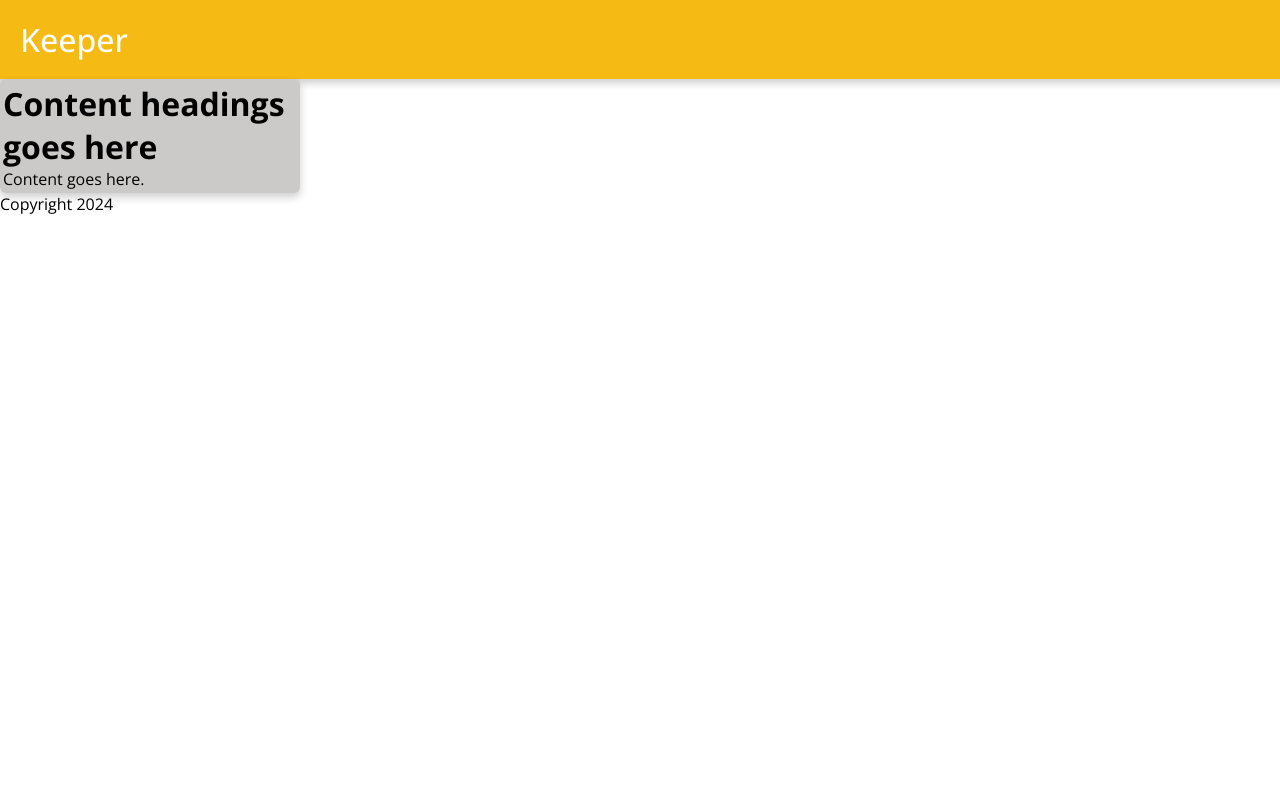
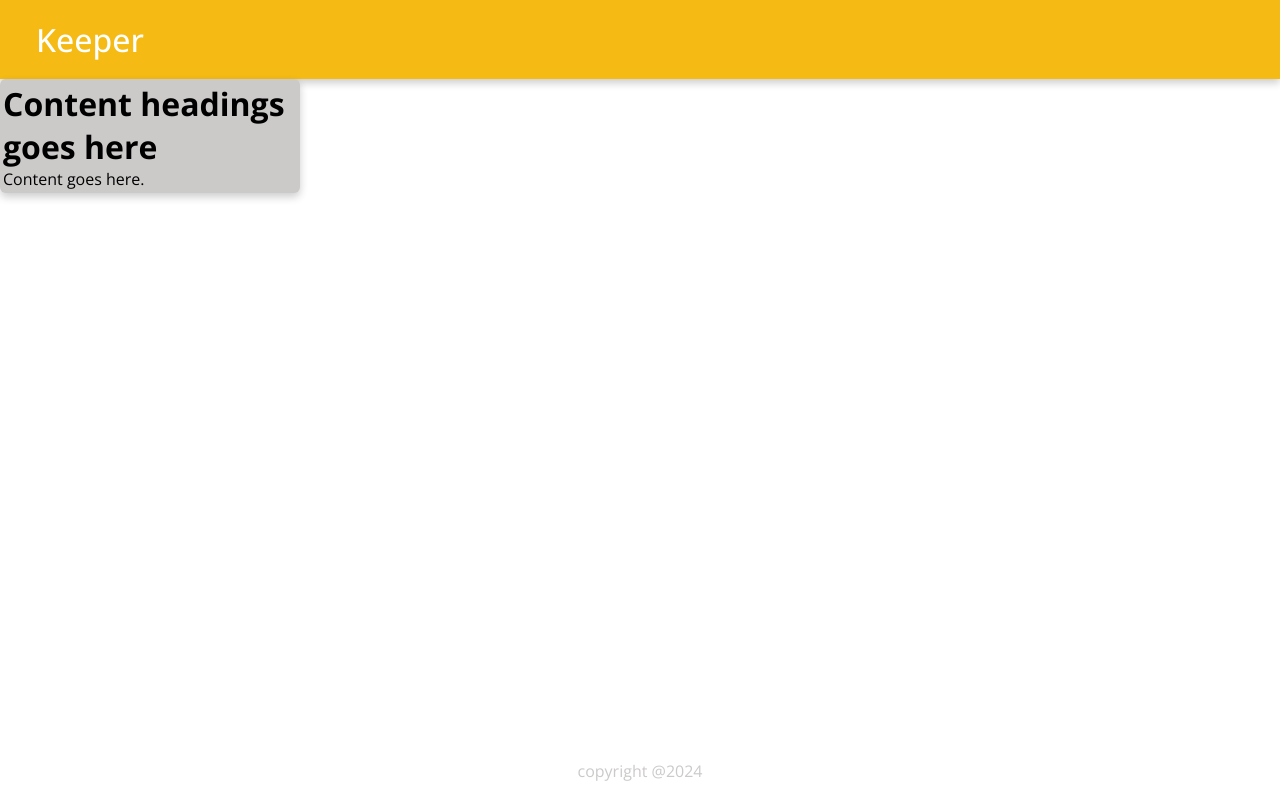
Before and after one commit to priyagupta-js/To-do-list, a React (Create React App) app: page / in a window 1280 px wide. Built offline with nearby package versions, Linux system fonts and the light colour scheme.

Commit message:
Modified Footer

```diff
--- a/public/styles.css
+++ b/public/styles.css
@@ -10,7 +10,7 @@ body{
 
 header {
     background-color: rgb(245, 186, 19);
-    margin: auto -16px;
+    margin: auto;
     padding: 18px 36px;
     box-shadow: 0 4px 8px 0 rgba(0, 0, 0, 0.2);
 }
@@ -19,6 +19,16 @@ header h1 {
      color: #fff;
      font-weight: 500;
      font-family:'open Sans' , sans-serif;
+}
+footer {
+    position: absolute;
+    text-align: center;
+    bottom: 0;
+    width: 100%;
+    height: 2.5rem;
+}
+footer p {
+    color: #ccc9c9;
 }
 .content-container{
     /* border: 2px solid black; */
--- a/src/components/Footer.js
+++ b/src/components/Footer.js
@@ -6,7 +6,7 @@ function Footer (){
     // console.log(year);
     return(
         <footer>
-            <p>Copyright {year}</p>
+            <p>copyright @{year}</p>
         </footer>
     )
 }
```
